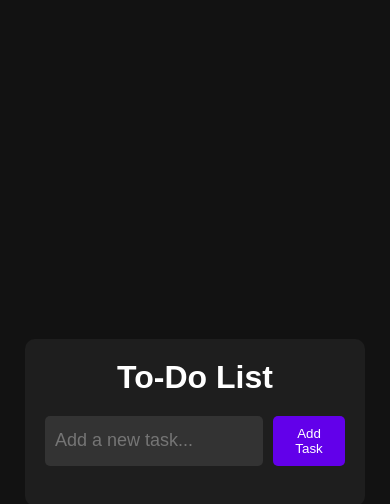
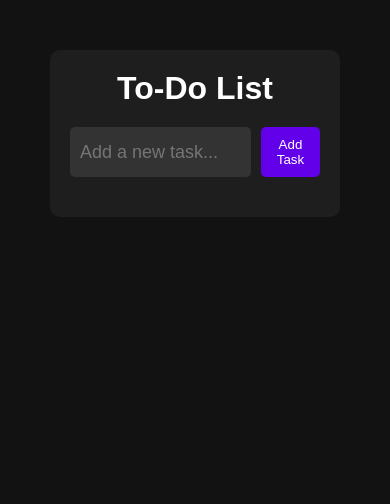
Before and after one commit to ParthVaid02/TODO-List, a plain HTML site: page index.html in a window 390 px wide. Drawn offline with Linux system fonts and the light colour scheme.

Commit message:
make responsive for mobiles

```diff
--- a/style.css
+++ b/style.css
@@ -11,6 +11,18 @@ body{
     display: flex;
     align-items: center;
     justify-content: center;
+}
+
+@media (max-width: 640px) {
+    body{
+        display: flex;
+        align-items: flex-start;
+        justify-content: center;
+    }
+
+    .container{
+        margin: 50px;
+    }
 }
 
 .container{
```
